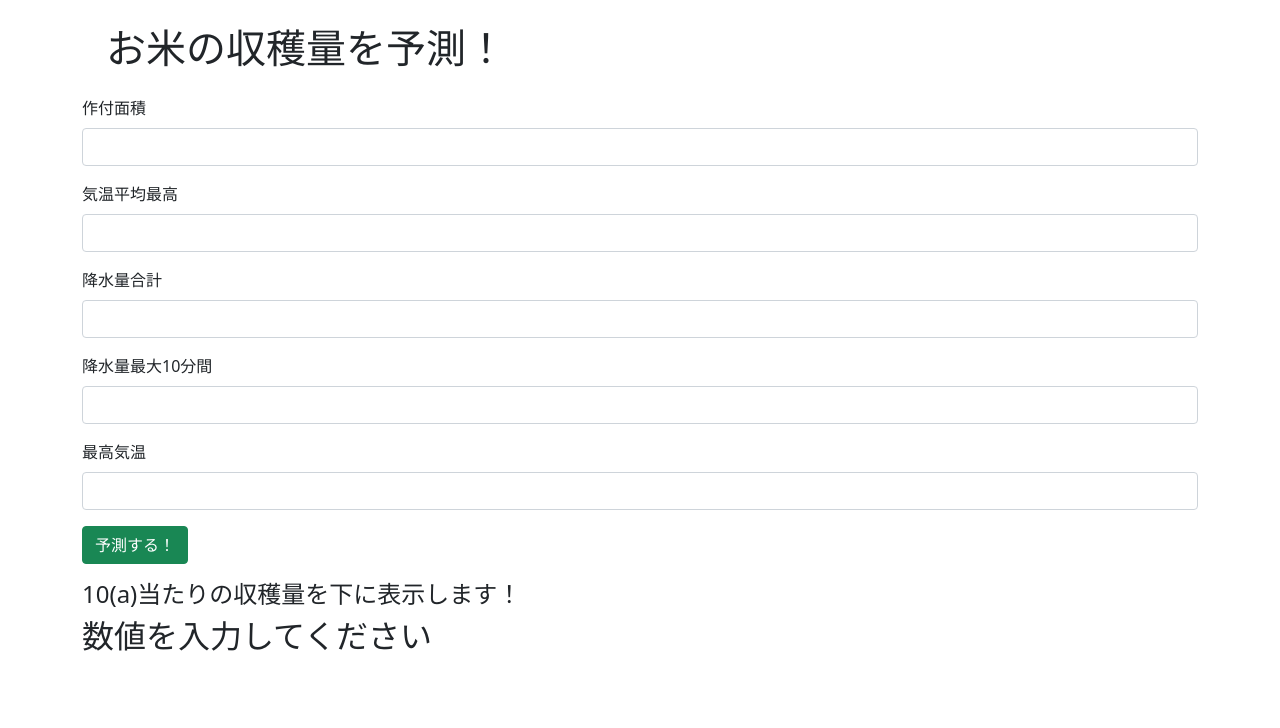
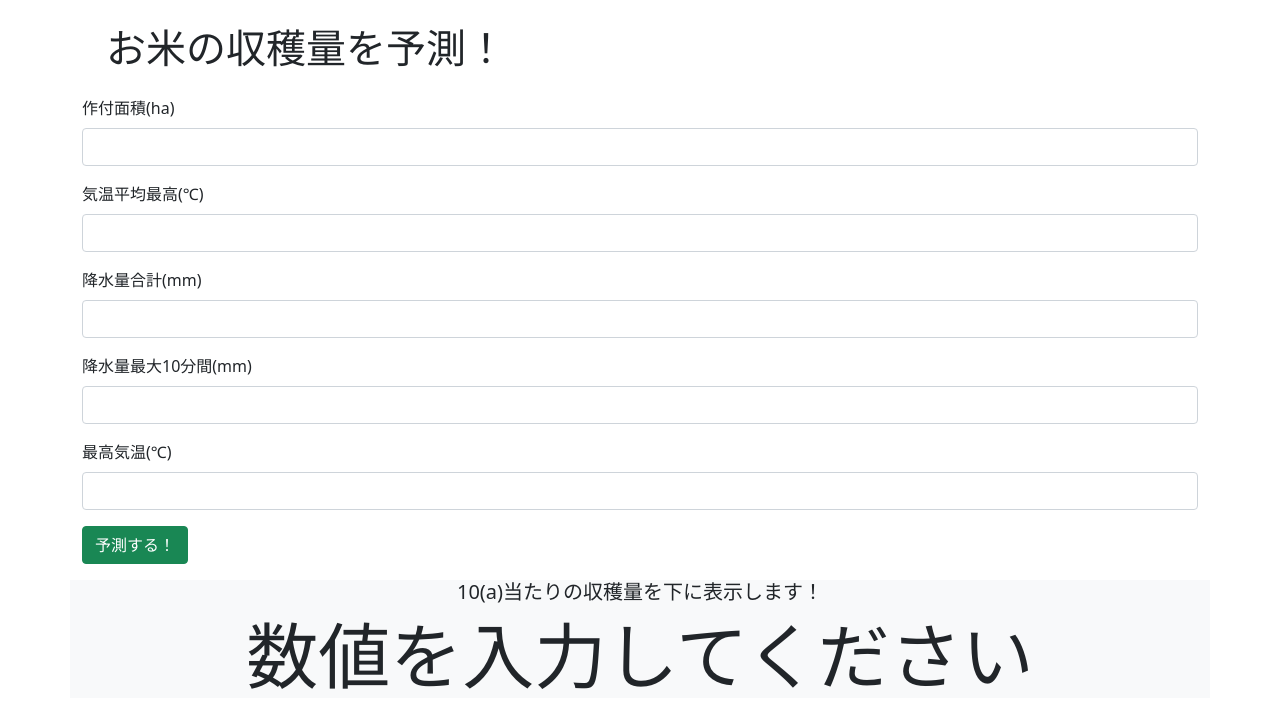
Before and after one commit to tanakou0226/kome_predict, a Django app: page /hello/ in a window 1280 px wide. Shown: the top 728 px of the page. Run offline with Django 3.2, Linux system fonts and the light colour scheme; some libraries are stand-ins or nearby versions.

Commit message:
かいりょー

```diff
--- a/forest/templates/hello/index.html
+++ b/forest/templates/hello/index.html
@@ -13,31 +13,31 @@
     <div class="container">
         <form method="GET">
             <div class="mb-3 form-group">
-                <label for="formGroupExampleInput" class="form-label">作付面積</label>
+                <label for="formGroupExampleInput" class="form-label">作付面積(ha)</label>
                 <input name="作付面積" type="text" class="form-control" />
             </div>
             <div class="mb-3 form-group">
-                <label for="formGroupExampleInput" class="form-label">気温平均最高</label>
+                <label for="formGroupExampleInput" class="form-label">気温平均最高(℃)</label>
                 <input name="気温平均最高" type="text" class="form-control" />
             </div>
             <div class="mb-3 form-group">
-                <label for="formGroupExampleInput" class="form-label">降水量合計</label>
+                <label for="formGroupExampleInput" class="form-label">降水量合計(mm)</label>
                 <input name="降水量合計" type="text" class="form-control" />
             </div>
             <div class="mb-3 form-group">
-                <label for="formGroupExampleInput" class="form-label">降水量最大10分間</label>
+                <label for="formGroupExampleInput" class="form-label">降水量最大10分間(mm)</label>
                 <input name="降水量最大10分間" type="text" class="form-control" />
             </div>
             <div class="mb-3 form-group">
-                <label for="formGroupExampleInput" class="form-label">最高気温</label>
+                <label for="formGroupExampleInput" class="form-label">最高気温(℃)</label>
                 <input name="最高気温" type="text" class="form-control" />
             </div>
             <button type="submit" class="btn btn-success">予測する！</button>
         </form>
     </div>
-    <div class="container">
-        <h4>10(a)当たりの収穫量を下に表示します！</h2>
-        <h2>{{ pred }}</h3>
+    <div class="container text-center bg-light">
+        <h5>10(a)当たりの収穫量を下に表示します！</h5>
+        <h2 class="display-2">{{ pred }}</h2>
     </div>
 
     <!--Bootstarp CSS-->
```
